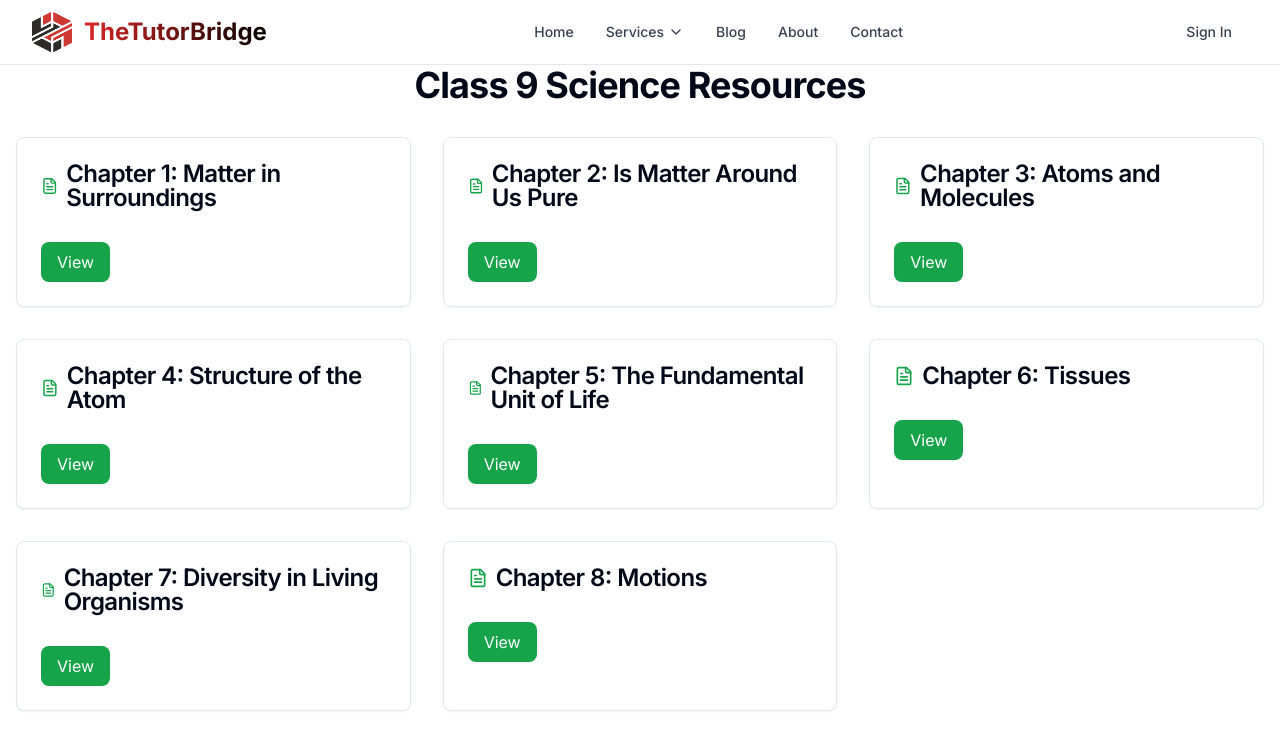
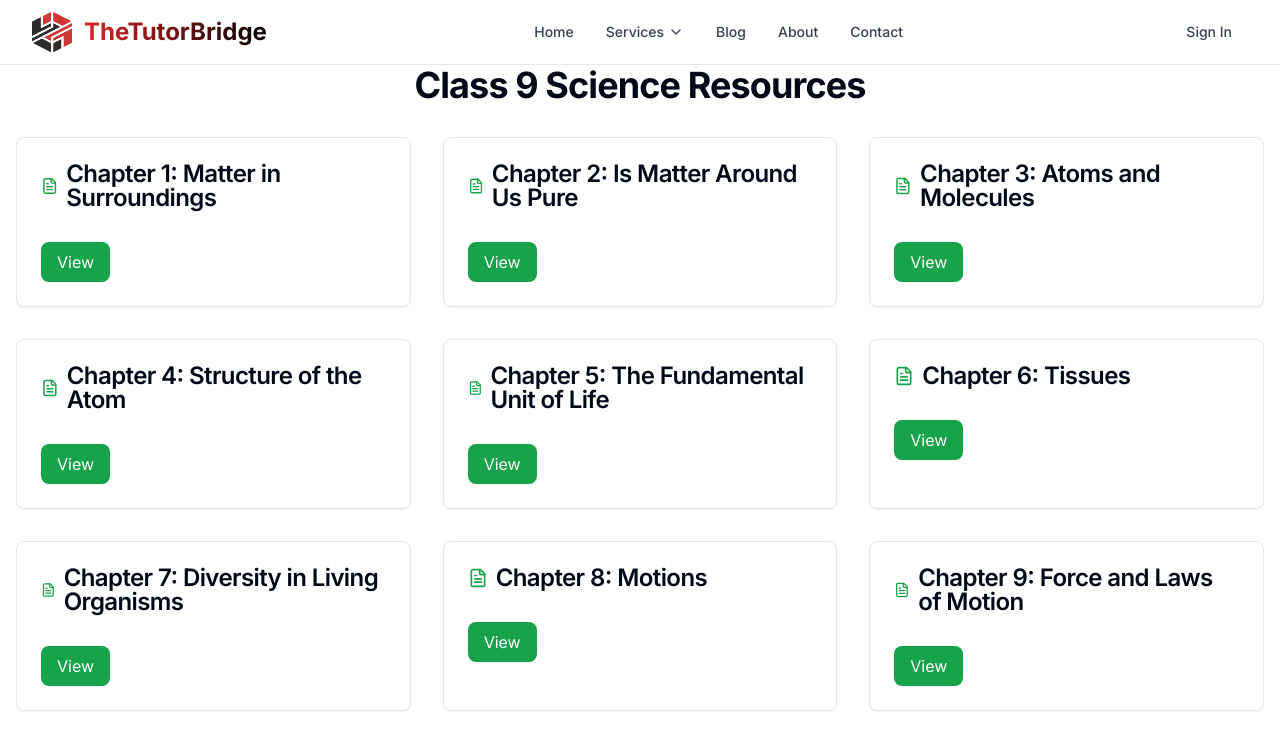
Before and after one commit to thetutorbridge/thetutorbridge, a Next.js app: page /study-resources/class-9/science in a window 1280 px wide. Shown: the top 750 px of the page. Built offline with nearby package versions, Linux system fonts and the light colour scheme.

Commit message:
Update page.tsx

```diff
--- a/app/study-resources/class-9/science/page.tsx
+++ b/app/study-resources/class-9/science/page.tsx
@@ -12,6 +12,7 @@ const chapters = [
   { number: 6, title: "Tissues", link: "/study-resources/class-9/science/Chapter-6-Tissues" },
   { number: 7, title: "Diversity in Living Organisms", link: "/study-resources/class-9/science/Chapter-7-Diversity-in-Living-Organisms" },
   { number: 8, title: "Motions", link: "/study-resources/class-9/science/Chapter-8-Motions" },
+  { number: 9, title: "Force and Laws of Motion", link: "/study-resources/class-9/science/Chapter-9-Force-and-Laws-of-Motion" },
 ];
 
 export default function Class9ScienceResources() {
```
